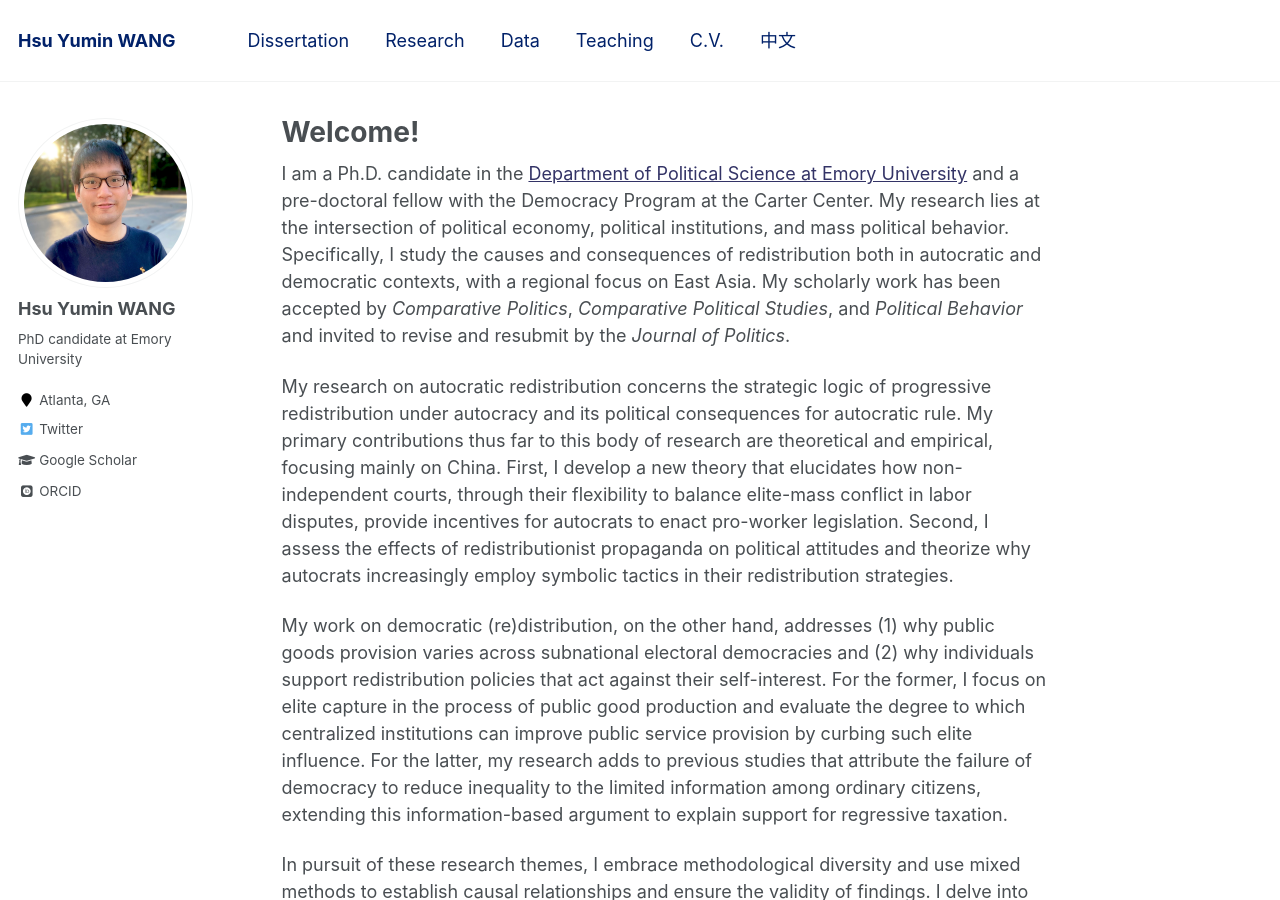
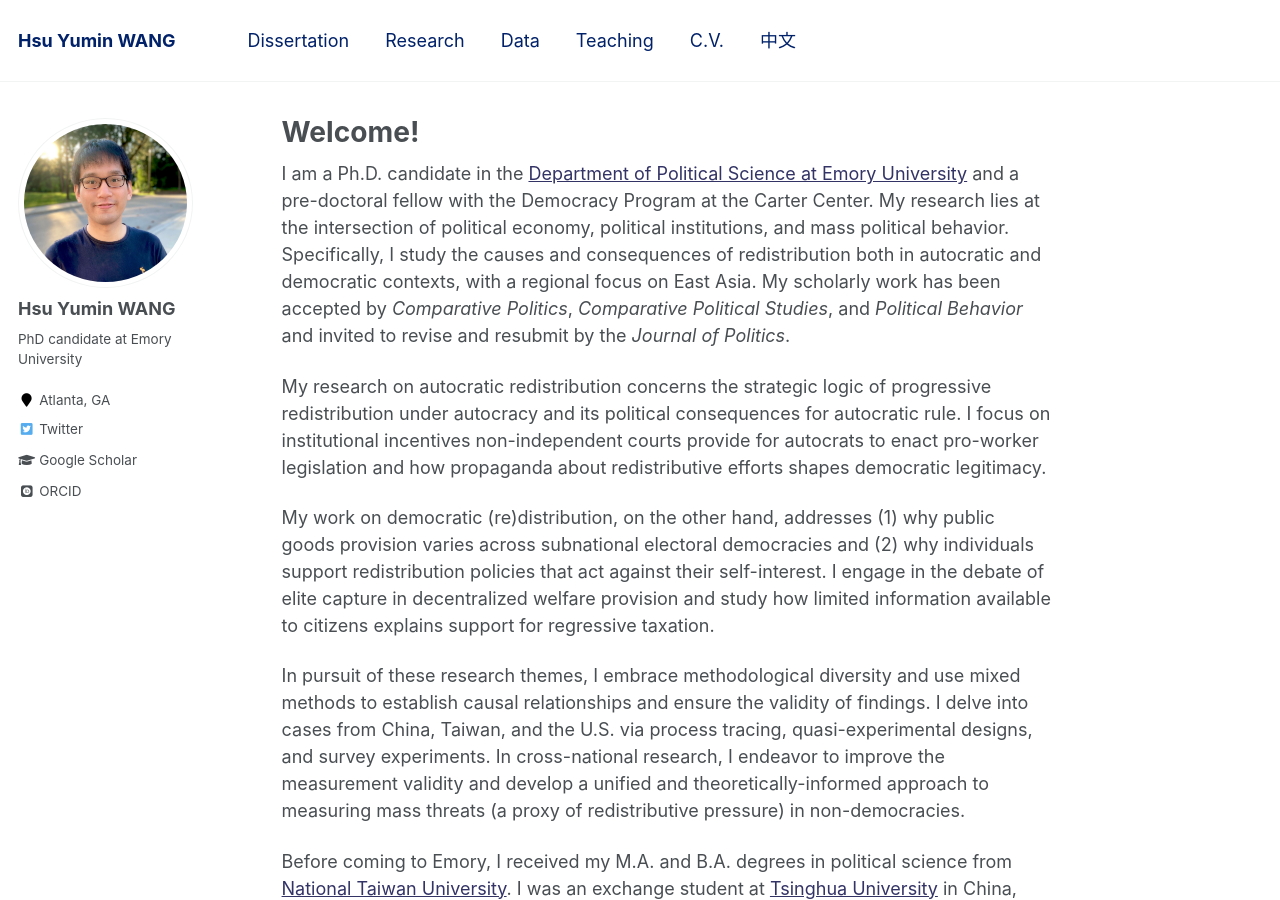
Before and after one commit to hsuyumin/hsuyumin.github.io, a Jekyll site: the page built from _pages/about.md, in a window 1280 px wide and 900 px high. Built offline with Jekyll 4.4.1, drawn with Linux system fonts in a browser that asks for light colours; some web fonts are replaced.

Commit message:
Update about.md

```diff
--- a/_pages/about.md
+++ b/_pages/about.md
@@ -10,9 +10,9 @@ redirect_from:
 
 I am a Ph.D. candidate in the [Department of Political Science at Emory University](http://polisci.emory.edu/home/) and a pre-doctoral fellow with the Democracy Program at the Carter Center. My research lies at the intersection of political economy, political institutions, and mass political behavior. Specifically, I study the causes and consequences of redistribution both in autocratic and democratic contexts, with a regional focus on East Asia. My scholarly work has been accepted by _Comparative Politics_, _Comparative Political Studies_, and _Political Behavior_ and invited to revise and resubmit by the _Journal of Politics_.
 
-My research on autocratic redistribution concerns the strategic logic of progressive redistribution under autocracy and its political consequences for autocratic rule. My primary contributions thus far to this body of research are theoretical and empirical, focusing mainly on China. First, I develop a new theory that elucidates how non-independent courts, through their flexibility to balance elite-mass conflict in labor disputes, provide incentives for autocrats to enact pro-worker legislation. Second, I assess the effects of redistributionist propaganda on political attitudes and theorize why autocrats increasingly employ symbolic tactics in their redistribution strategies.
+My research on autocratic redistribution concerns the strategic logic of progressive redistribution under autocracy and its political consequences for autocratic rule. I focus on institutional incentives non-independent courts provide for autocrats to enact pro-worker legislation and how propaganda about redistributive efforts shapes democratic legitimacy.
 
-My work on democratic (re)distribution, on the other hand, addresses (1) why public goods provision varies across subnational electoral democracies and (2) why individuals support redistribution policies that act against their self-interest. For the former, I focus on elite capture in the process of public good production and evaluate the degree to which centralized institutions can improve public service provision by curbing such elite influence. For the latter, my research adds to previous studies that attribute the failure of democracy to reduce inequality to the limited information among ordinary citizens, extending this information-based argument to explain support for regressive taxation.
+My work on democratic (re)distribution, on the other hand, addresses (1) why public goods provision varies across subnational electoral democracies and (2) why individuals support redistribution policies that act against their self-interest. I engage in the debate of elite capture in decentralized welfare provision and study how limited information available to citizens explains support for regressive taxation.
 
 In pursuit of these research themes, I embrace methodological diversity and use mixed methods to establish causal relationships and ensure the validity of findings. I delve into cases from China, Taiwan, and the U.S. via process tracing, quasi-experimental designs, and survey experiments. In cross-national research, I endeavor to improve the measurement validity and develop a unified and theoretically-informed approach to measuring mass threats (a proxy of redistributive pressure) in non-democracies.
 
```
